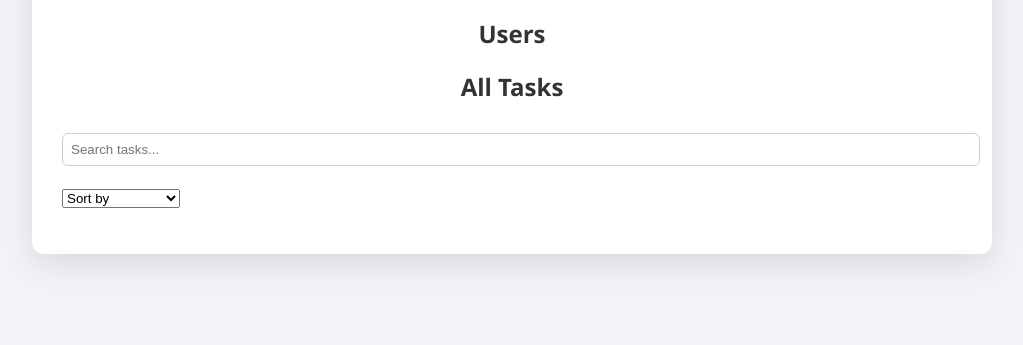
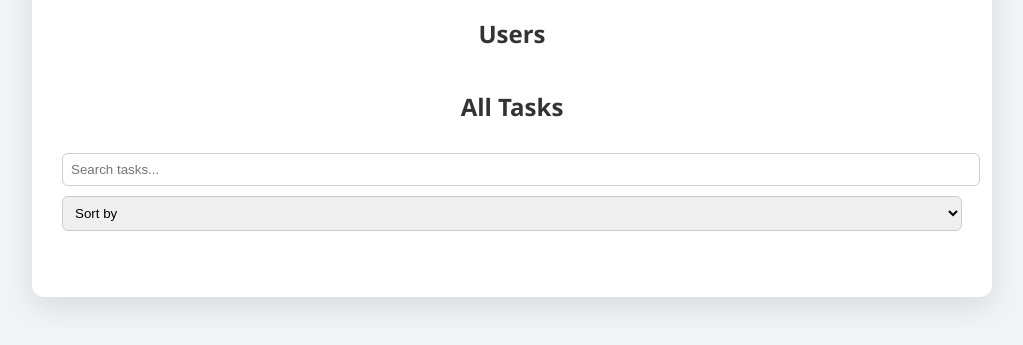
Before and after one commit to Vishnu071/Todo_app, a website: page todo_backend/public/admin_dashboard.html in a window 1280 px wide. Shown: the part 137-482 px from the top of the page, without its empty margins (128-1151 px from the left). Drawn offline with Linux system fonts and the light colour scheme; no server answers; sample sign-in values are in the browser's storage.

Commit message:
🎨 Aligned and styled Admin Dashboard layout

```diff
--- a/todo_backend/public/admin_dashboard.html
+++ b/todo_backend/public/admin_dashboard.html
@@ -36,6 +36,7 @@
         border-radius: 4px;
         cursor: pointer;
         float: right;
+        margin-bottom: 20px;
       }
 
       ul {
@@ -100,9 +101,17 @@
       input[type="text"] {
         width: 100%;
         padding: 8px;
-        margin: 10px 0 20px;
+        margin: 10px 0;
         border: 1px solid #ccc;
         border-radius: 6px;
+      }
+
+      select {
+        width: 100%;
+        padding: 8px;
+        margin-bottom: 20px;
+        border-radius: 6px;
+        border: 1px solid #ccc;
       }
     </style>
   </head>
@@ -114,12 +123,8 @@
       <h2>Users</h2>
       <ul id="userList"></ul>
 
-      <h2>All Tasks</h2>
-      <input
-        type="text"
-        placeholder="Search tasks..."
-        onkeyup="filterTasks(this.value)"
-      />
+      <h2 style="margin-top: 40px;">All Tasks</h2>
+      <input type="text" placeholder="Search tasks..." onkeyup="filterTasks(this.value)" />
       <select onchange="sortTasks(this.value)">
         <option value="">Sort by</option>
         <option value="username">Username (A-Z)</option>
@@ -154,17 +159,9 @@
           li.innerHTML = `
             ${user.username} ${user.isAdmin ? "(Admin)" : ""}
             <span>
-              <button class="btn btn-delete" onclick="deleteUser('${
-                user._id
-              }')">Delete</button>
-              <button class="btn btn-edit" onclick="editUser('${user._id}', '${
-            user.username
-          }')">Edit</button>
-              ${
-                !user.isAdmin
-                  ? `<button class='btn btn-promote' onclick="promote('${user._id}')">Promote to Admin</button>`
-                  : ""
-              }
+              <button class="btn btn-delete" onclick="deleteUser('${user._id}')">Delete</button>
+              <button class="btn btn-edit" onclick="editUser('${user._id}', '${user.username}')">Edit</button>
+              ${!user.isAdmin ? `<button class='btn btn-promote' onclick="promote('${user._id}')">Promote to Admin</button>` : ""}
             </span>
           `;
           list.appendChild(li);
@@ -224,13 +221,9 @@
           li.innerHTML = `
             <span class="user-info">
               ${task.title} (User: ${task.userId?.username || "Unknown"})
-              <span class="status ${task.status?.replace(/\s/g, "")}">${
-            task.status
-          }</span>
+              <span class="status ${task.status?.replace(/\s/g, "")}">${task.status}</span>
             </span>
-            <button class="btn btn-delete" onclick="deleteTask('${
-              task._id
-            }')">Delete</button>
+            <button class="btn btn-delete" onclick="deleteTask('${task._id}')">Delete</button>
           `;
           list.appendChild(li);
         });
@@ -255,9 +248,7 @@
       function sortTasks(key) {
         const sorted = [...allTasks].sort((a, b) => {
           if (key === "username") {
-            return (a.userId?.username || "").localeCompare(
-              b.userId?.username || ""
-            );
+            return (a.userId?.username || "").localeCompare(b.userId?.username || "");
           }
           return (a[key] || "").localeCompare(b[key] || "");
         });
```
